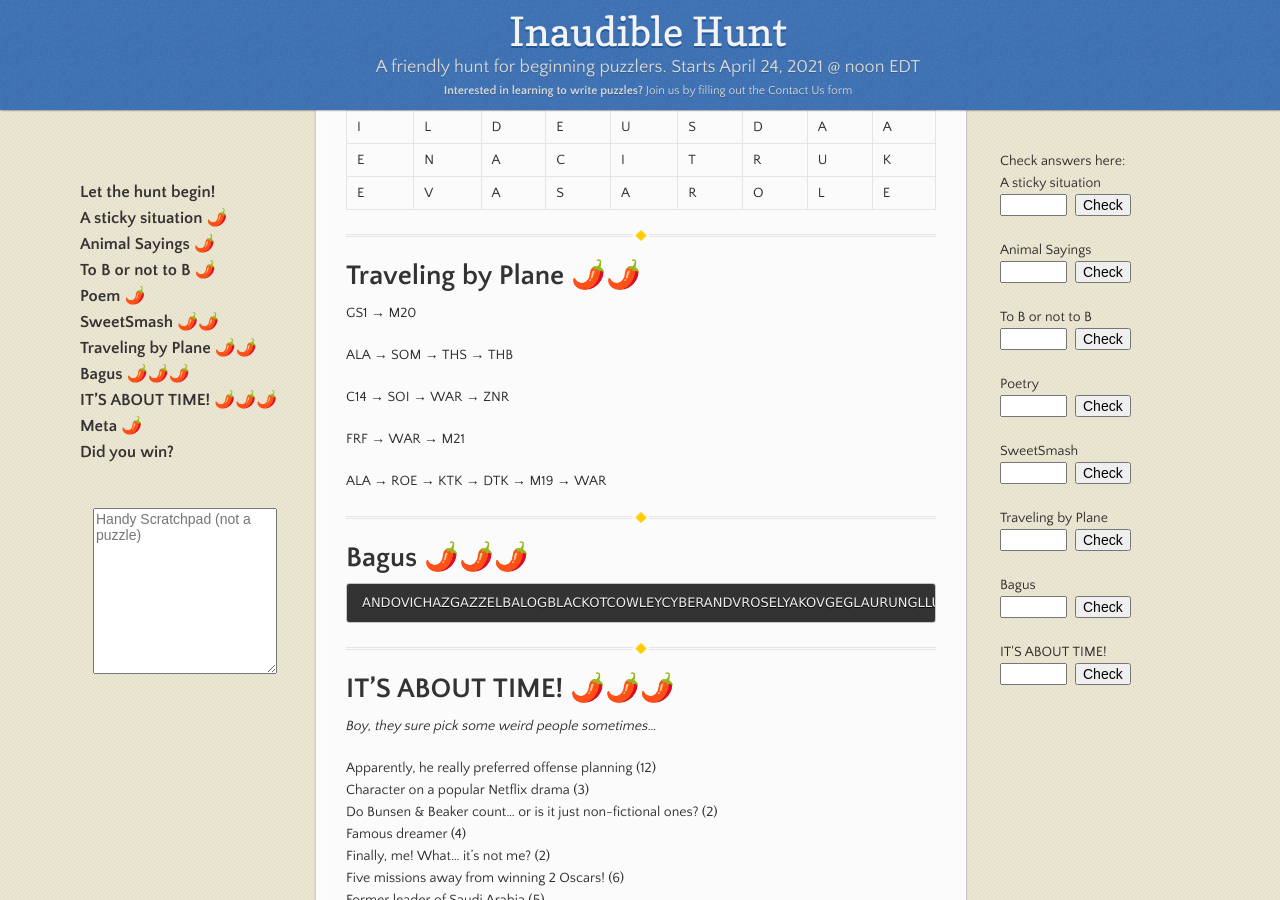
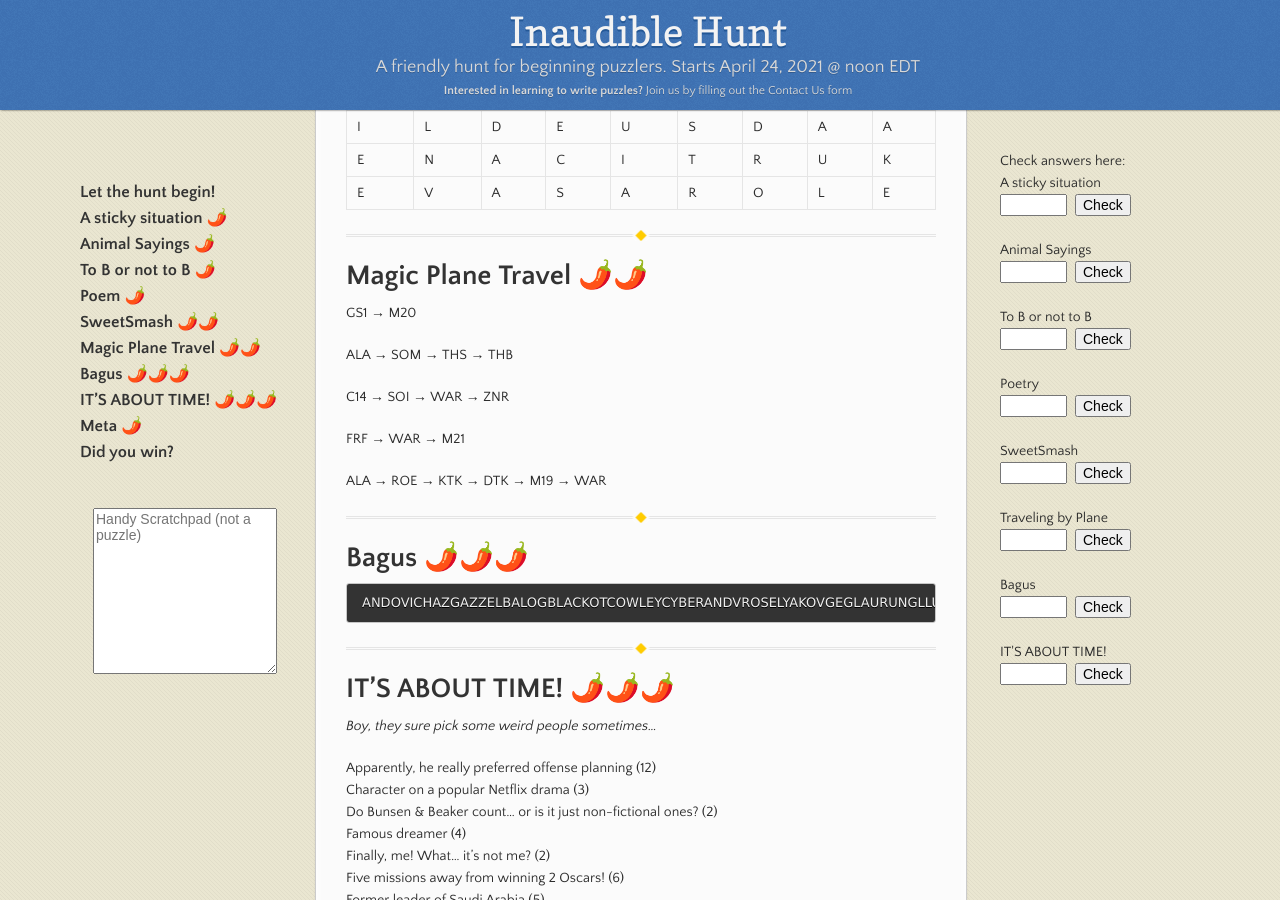
Before and after one commit to nro-bot/aprilhunt, a Jekyll site: the page built from Welcome to mini hunt!.md, in a window 1280 px wide and 900 px high, scrolled down 3368 px. Built offline with Jekyll 4.4.1, drawn with Linux system fonts in a browser that asks for light colours; our own code applies the rules of GitHub Pages for plain Markdown files.

Commit message:
Updated Plane Title

```diff
--- a/Welcome to mini hunt!.md
+++ b/Welcome to mini hunt!.md
@@ -122,7 +122,7 @@ THOU HE <u>BALK</u> "REMOVER"
 
 <!--<div class='focusable' tabindex=0> </div> -->
 
-# Traveling by Plane 🌶️🌶️
+# Magic Plane Travel 🌶️🌶️
 
 GS1 → M20
 
```
